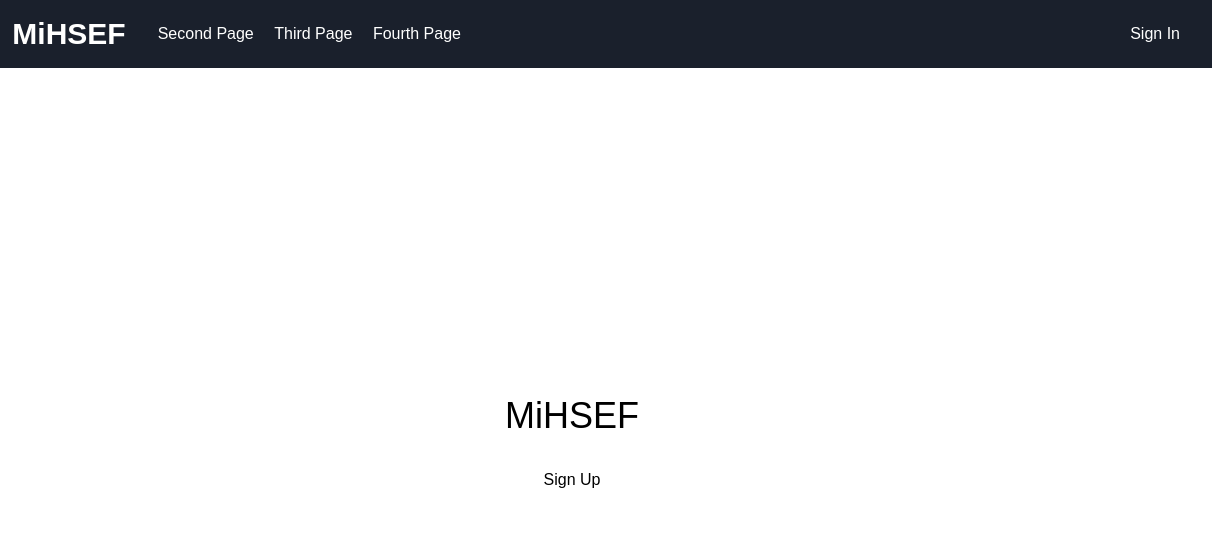
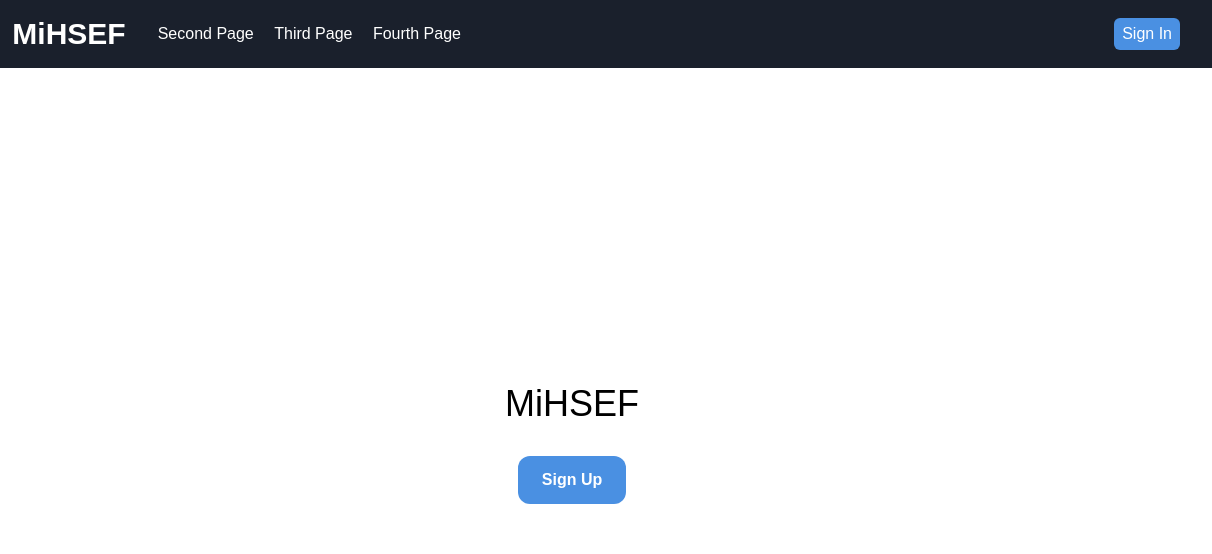
Before and after one commit to dmerskine19/signUp, a website: page src/index.html in a window 1280 px wide. Shown: the top 554 px of the page, 68-1280 px from the left. Drawn offline with Linux system fonts and the light colour scheme.

Commit message:
3/20 - Website Signin

```diff
--- a/src/index.html
+++ b/src/index.html
@@ -37,32 +37,33 @@
             </nav>
         </div>
         <div class="ml-auto">
-        <a href="#signinButton" id="signinButton">Sign In</a>
+            <a href="https://mihsef.leagueos.gg/login" id="signinButton">Sign In</a>
         </div>
     </header>
 
     <div class="container mx-auto flex flex-col items-center justify-center min-h-screen">
         <div class="text-4xl my-8">
-        <span class="text-orange-500">Mi</span>HSEF
+            MiHSEF
         </div>
         <div class="signupButton">
-        <a href="#signupButton" id="signupButton">Sign Up</a>
+            <a href="#signupButton" id="signupButton" class="font-bold">Sign Up</a>
         </div>
     </div>
 
-<div id="secondPage" class="page bg-gray-200 text-gray-800">
+
+    <div id="secondPage">
         <div class="container mx-auto flex flex-col items-center justify-center min-h-screen">
             Second Page Content
         </div>
     </div>
 
-<div id="thirdPage" class="page bg-pink-200 text-gray-800">
+    <div id="thirdPage">
         <div class="container mx-auto flex flex-col items-center justify-center min-h-screen">
             Third Page Content
         </div>
     </div>
 
-<div id="fourthPage" class="page bg-green-200 text-gray-800">
+    <div id="fourthPage">
         <div class="container mx-auto flex flex-col items-center justify-center min-h-screen">
             Fourth Page Content
         </div>
@@ -75,4 +76,5 @@
             </svg>
         </div>
     </a>
+</body>
 <script src="main.js"></script>
--- a/src/input.css
+++ b/src/input.css
@@ -31,7 +31,7 @@
 }
 
 #header a:hover {
-  color: #d1d5db;
+  color: #d1d5db
 }
 
 #secondPage {
@@ -147,7 +147,7 @@
   padding: 0.75rem 1.5rem; /* Adjust padding as needed */
   background-color: #4a90e2; /* Your desired background color */
   color: #ffffff;
-  border-radius: 0.375rem; /* Adjust border radius as needed */
+  border-radius: 0.75rem; /* Adjust border radius as needed */
   transition: background-color 0.3s ease;
 }
 
@@ -157,7 +157,7 @@
 
 #signinButton{
   display: inline-block;
-  padding: 0.75rem 1.5rem; /* Adjust padding as needed */
+  padding: 0.25rem 0.5rem; /* Adjust padding as needed */
   background-color: #4a90e2; /* Your desired background color */
   color: #fff;
   border-radius: 0.375rem; /* Adjust border radius as needed */
```
Also changed, not shown: src/output.css. Lines whose indentation alone changed are shown as unchanged.
